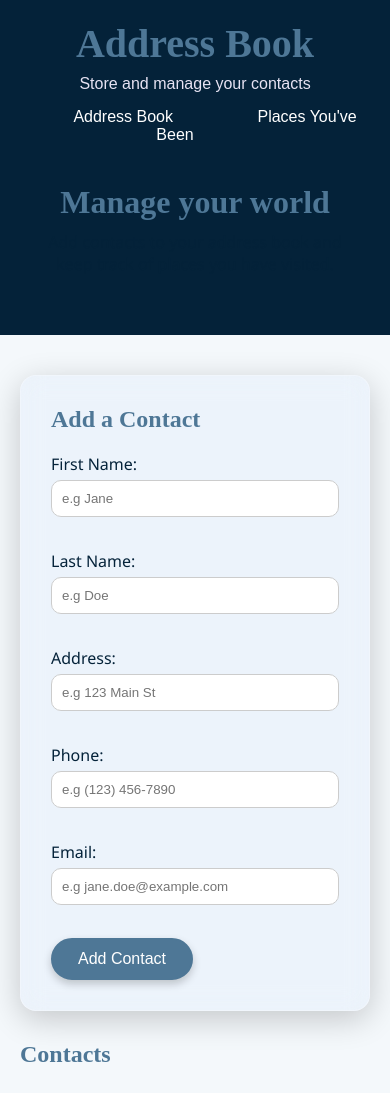
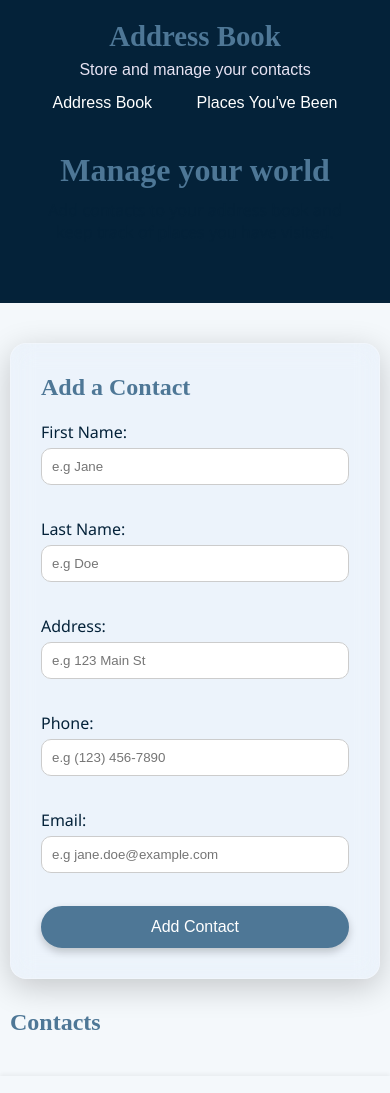
Before and after one commit to Myminiwrldsht/address_book, a plain HTML site: page index.html in a window 390 px wide. Shown: the top 1093 px of the page. Drawn offline with Linux system fonts and the light colour scheme.

Commit message:
chore:add responsive design media queries for mobile.

```diff
--- a/style.css
+++ b/style.css
@@ -199,3 +199,21 @@ button:hover {
     font-size: 0.9em;
     box-shadow: 0 -2px 4px rgba(0, 0, 0, 0.05);
 }
+
+@media (max-width: 480px) {
+  .header h1 {
+    font-size: 1.8em;
+  }
+
+  nav a {
+    margin: 0 10px;
+  }
+
+  main {
+    padding: 0 10px;
+  }
+
+  button {
+    width: 100%;
+  }
+}
```
